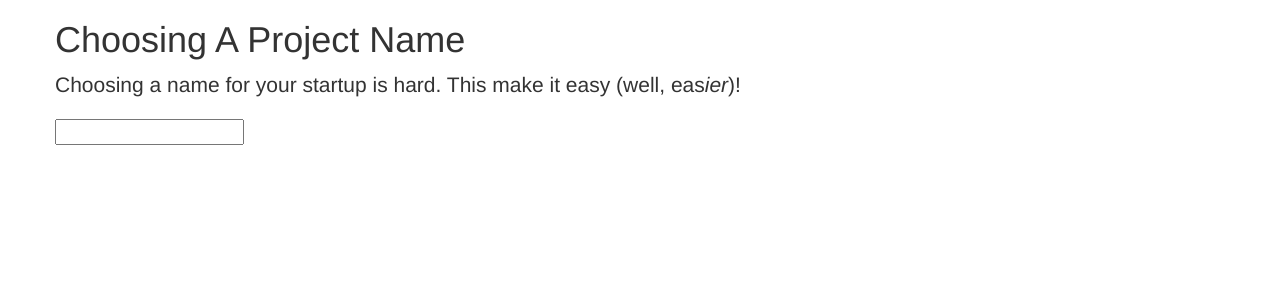
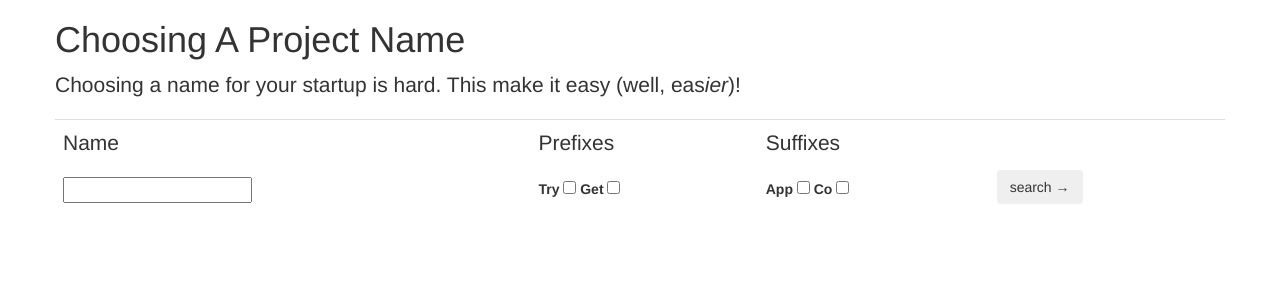
Before and after one commit to hartleybrody/naming, a Flask app: page / in a window 1280 px wide. Shown: the top 300 px of the page. Run offline with Flask 2, Linux system fonts and the light colour scheme; some libraries are stand-ins or nearby versions.

Commit message:
allow user to choose prefixes/suffixes

```diff
--- a/app.py
+++ b/app.py
@@ -16,8 +16,11 @@ def api():
     name = request.args.get('name')
     name = str(name)
 
+    prefixes = request.args.get('prefixes').split(",")
+    suffixes = request.args.get('prefixes').split(",")
+
     data = []
-    name_options = build_name_options(name)
+    name_options = build_name_options(name, prefixes, suffixes)
     for name_option in name_options:
 
         option_data = lookup_info(name_option)
@@ -29,11 +32,9 @@ def api():
     return (response, 200, resp_headers)
 
 
-def build_name_options(name):
+def build_name_options(name, prefixes, suffixes):
     """takes a single name and returns common variations on it"""
-    return [name]
-    prefixes = ["", "get", "try"]
-    suffixes = ["", "app", "co"]
+    # return [name]
 
     perms = []
     for p in prefixes:
@@ -74,8 +75,8 @@ def lookup_info(option):
         "com_is_available": com_is_available,
         "com_register": com_register,
         "other_domains": other_domains,
-        "twitter_is_available": requests.get("https://twitter.com/" + option).status_code == 404,
-        "facebook_is_available": requests.get("https://www.facebook.com/" + option).status_code == 404,
+        "twitter_is_available": requests.get("http://twitter.com/" + option).status_code == 404,
+        "facebook_is_available": requests.get("http://www.facebook.com/" + option).status_code == 404,
         # "google_results": scrape_google(option),
     }
 
--- a/templates/homepage.html
+++ b/templates/homepage.html
@@ -13,12 +13,14 @@
                 color: green;
                 font-size:80px;
                 line-height:12px;
+                display:inline-block;
             }
             .false:before {
                 content:"\00b7";
                 color: red;
                 font-size:80px;
                 line-height:12px;
+                display:inline-block;
             }
         --></style>
 
@@ -38,8 +40,28 @@
             </div><!--.row-->
             <div class="row">
                 <div class="span8 offset2">
-                    <form class="form-search" method="get" action="">
-                        <input type="text" class="input-large search-query" id="search-box">
+                    <form class="form-search" method="get" action="/" id="search-form">
+                        <table class="table">
+                            <tr>
+                                <td>
+                                    <p class="lead">Name</p>
+                                    <input type="text" class="input-large search-query" id="search-box" />
+                                </td>
+                                <td>
+                                    <p class="lead">Prefixes</p>
+                                    <label>Try <input type="checkbox" name="prefix" value="try" /></label>
+                                    <label>Get <input type="checkbox" name="prefix" value="get" /></label>
+                                </td>
+                                <td>
+                                    <p class="lead">Suffixes</p>
+                                    <label>App <input type="checkbox" name="suffix" value="app" /></label>
+                                    <label>Co <input type="checkbox" name="suffix" value="co" /></label>
+                                </td>
+                                <td style="padding-top:50px">
+                                    <input type="submit" class="btn" id="submit-button" value="search &rarr;" />
+                                </td>
+                            </tr>
+                        </table>
                     </form>
                 </div>
             </div><!--.row-->
@@ -58,37 +80,46 @@
 
         <script>
             var searchValue = null;
-            $("#search-box").keyup( function(e){
-                typewatch(function () { // executed only 500 ms after the last keyup event.
+            $("#search-form").submit( function(e){
 
                 var $target = $(e.target);
-                    var value = $target.val();
-
+                var value = $target.find('input[type=text]').val();
                 if (value == searchValue){
-                        // don't re-search if the value hasn't changed
-                        return false;
+                    return false;  // don't re-search if the value hasn't changed
                 }
                 searchValue = value;
                 console.log(value);
+
+                var prefixes = [], suffixes = [];
+                var checkboxes = $target.find('input[type=checkbox]');
+                for (var i=0; i<checkboxes.length; i++){
+                    var $checkbox = $(checkboxes[i]);
+                    if ($checkbox.prop('checked')){
+                        if ($checkbox.attr("name") == "prefix"){
+                            prefixes.push($checkbox.attr("value"));
+                        }
+                        else if ($checkbox.attr("name") == "suffix"){
+                            suffixes.push($checkbox.attr("value"));
+                        }
+                    }
+                }
+
+                console.log(prefixes);
+                console.log(suffixes);
+
                 $.ajax({
                     url: "/api/",
                     data: {
-                            "name": value
+                        "name": value,
+                        "prefixes": prefixes.join(),
+                        "suffixes": prefixes.join(),
                     }
                 }).done(function(json) {
                   render(json);
                 });
-                }, 500);
+
+                return false;
             });
-
-            // from http://stackoverflow.com/a/2219966/625840
-            var typewatch = (function(){
-                var timer = 0;
-                return function(callback, ms){
-                    clearTimeout (timer);
-                    timer = setTimeout(callback, ms);
-                }
-            })();
 
             function render(json){
                 var json = JSON.parse(json);
@@ -100,16 +131,17 @@
                     // mustache
                     var mustacheTemplate = "<tr>";
                     mustacheTemplate += "<td class='lead'><strong>{{site}}</strong></td>";
-                    mustacheTemplate += "<td class='{{com}}'>{{site}}.com</td>";
-                    mustacheTemplate += "<td class='{{other}}'>Other domains?</td>";
-                    mustacheTemplate += "<td class='{{fb}}'>facebook.com/{{site}}</td>";
-                    mustacheTemplate += "<td class='{{tw}}'>twitter.com/{{site}}</td>";
+                    mustacheTemplate += "<td class='{{com}}'>.com{{#com}} <a href='{{domainr}}'>&rarr;</a>{{/com}}</td>";
+                    mustacheTemplate += "<td class='{{other}}'>other domains{{#other}} <a href='{{domainr}}'>&rarr;</a>{{/other}}</td>";
+                    mustacheTemplate += "<td class='{{fb}}'>facebook</td>";
+                    mustacheTemplate += "<td class='{{tw}}'>twitter</td>";
                     mustacheTemplate += "</tr>";
                     var mustacheVars = {
                         "site": item["option"],
                         "fb": item["facebook_is_available"],
                         "tw": item["twitter_is_available"],
                         "com": item["com_is_available"],
+                        "domainr": "https://domai.nr/" + item["option"],
                     };
                     if (item["other_domains"].length == 0){
                         mustacheVars["other"] = false;
```
Lines whose indentation alone changed are shown as unchanged.
